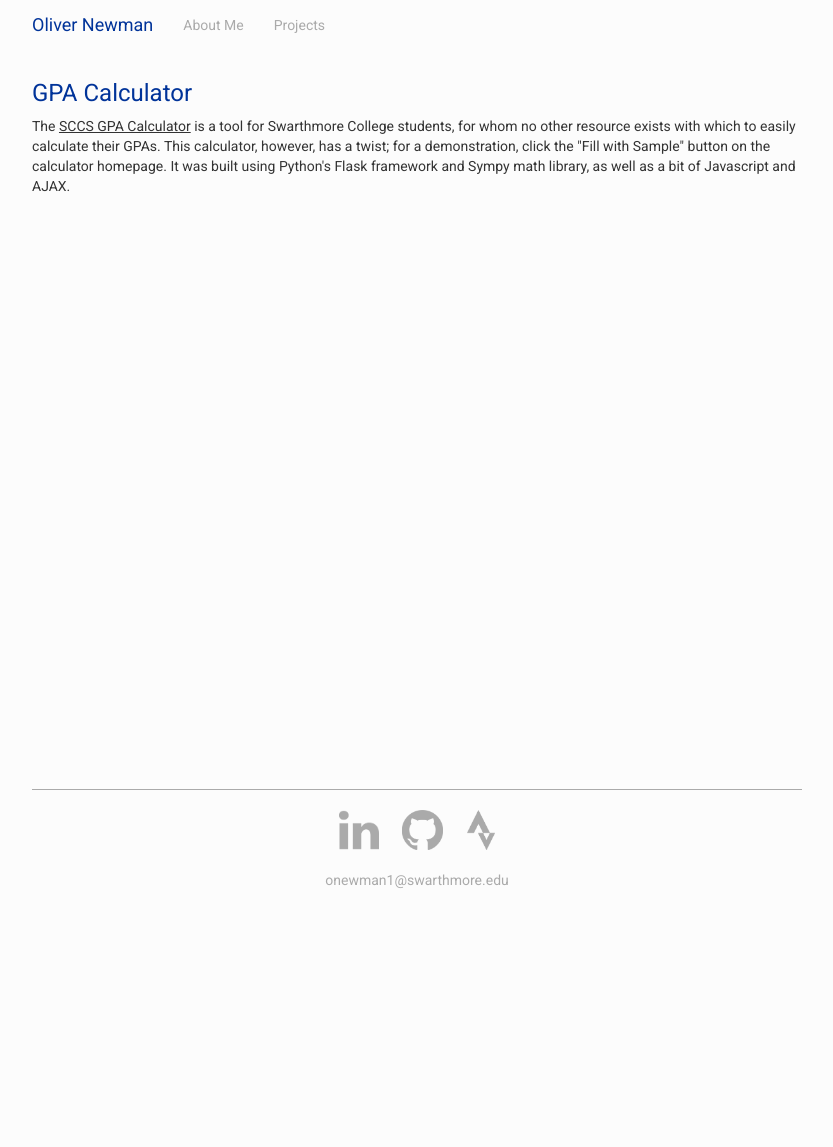
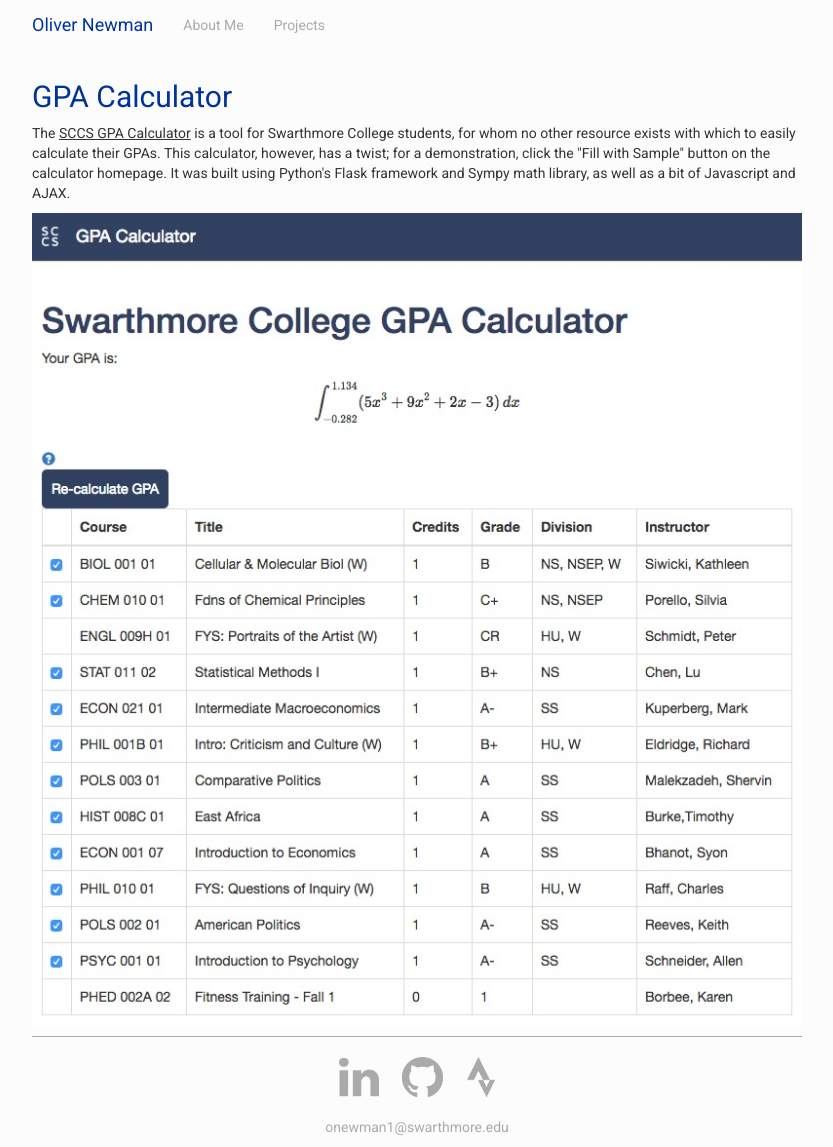
Before and after one commit to oliver-newman/personal_website, a Jekyll site: the page built from projects/gpacalc.html, in a window 1280 px wide. Shown: the whole page, without its empty margins (223-1056 px from the left). Built offline with Jekyll 4.4.1, drawn with Linux system fonts in a browser that asks for light colours; before the commit the page ends 900 px from its top, so only the background shows below that.

Commit message:
Add screenshots and move around project info

```diff
--- a/_scss/projects.scss
+++ b/_scss/projects.scss
@@ -16,25 +16,7 @@ $iframe-scale: 0.5;
   }
 }
 
-.wrap {
-  width: 600px;
-  height: 280px;
-  padding: 0;
-  overflow: hidden;
+.screenshot {
+  width: 100%;
+  margin-bottom: 10px;
 }
-
-iframe {
-  width: 800px;
-  height: 520px;
-  border: 1px solid #bbb;
-}
-
-iframe {
-  -ms-zoom: $iframe-scale;
-  -moz-transform: scale($iframe-scale);
-  -moz-transform-origin: 0 0;
-  -o-transform: scale($iframe-scale);
-  -o-transform-origin: 0 0;
-  -webkit-transform: scale($iframe-scale);
-  -webkit-transform-origin: 0 0;
-}
--- a/projects/gpacalc.html
+++ b/projects/gpacalc.html
@@ -4,15 +4,15 @@ title: GPA Calc
 permalink: /projects/gpacalc/
 ---
 <div class="confined-width content container">
-  <h3>GPA Calculator</h3>
+  <h2>GPA Calculator</h2>
   <p>
-    The
-    <a href="http://gpacalc.sccs.swarthmore.edu/">SCCS GPA Calculator</a>
-    is a tool for Swarthmore College students, for whom no other resource
-    exists with which to easily calculate their GPAs. This calculator,
+    The <a target="_blank" href="http://gpacalc.sccs.swarthmore.edu/">SCCS GPA
+    Calculator</a> is a tool for Swarthmore College students, for whom no other
+    resource exists with which to easily calculate their GPAs. This calculator,
     however, has a twist; for a demonstration, click the "Fill with Sample"
     button on the calculator homepage. It was built using Python's Flask
-    framework and Sympy math library, as well as a bit of Javascript and
-    AJAX.
+    framework and Sympy math library, as well as a bit of Javascript and AJAX.
   </p>
+
+  <img class="screenshot" src="{{ base }}/images/gpacalc.JPG">
 </div>
--- a/projects/teamthrive.html
+++ b/projects/teamthrive.html
@@ -4,7 +4,8 @@ title: TeamThrive
 permalink: /projects/teamthrive/
 ---
 <div class="confined-width content container">
-  <h3>TeamThrive</h3>
+  <h2>TeamThrive</h2>
+
   <p>
     TeamThrive (formerly
     <a target="_blank" href="http://www.swarthmore.edu/news-events/new-class-lang-opportunity-scholars-announced-0">Harvest Circle</a>)
```
Also changed, not shown: projects/homebrew.html (deleted, +0 -16 lines), projects/index.html (+9 -4 lines), projects/randommap.html (added, +19 -0 lines), images/gpacalc.JPG (added), images/randommap.JPG (added).
